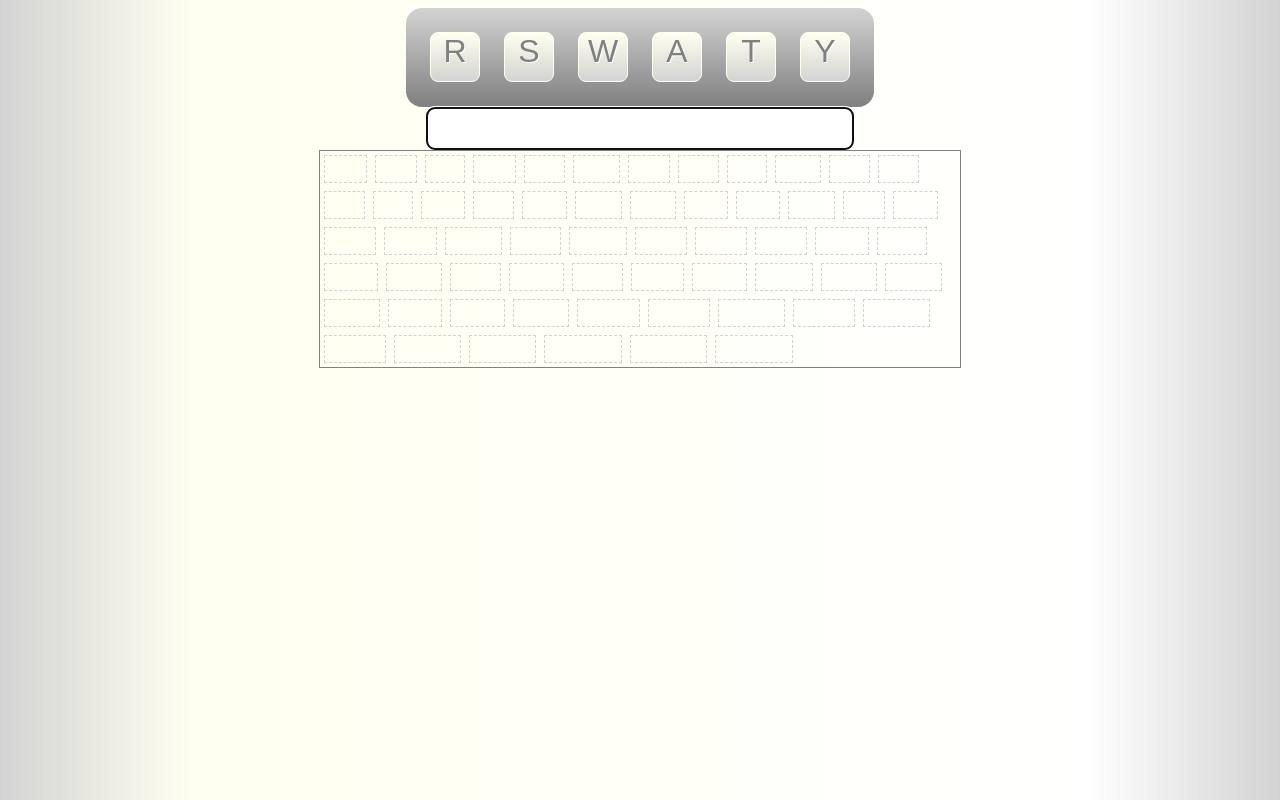
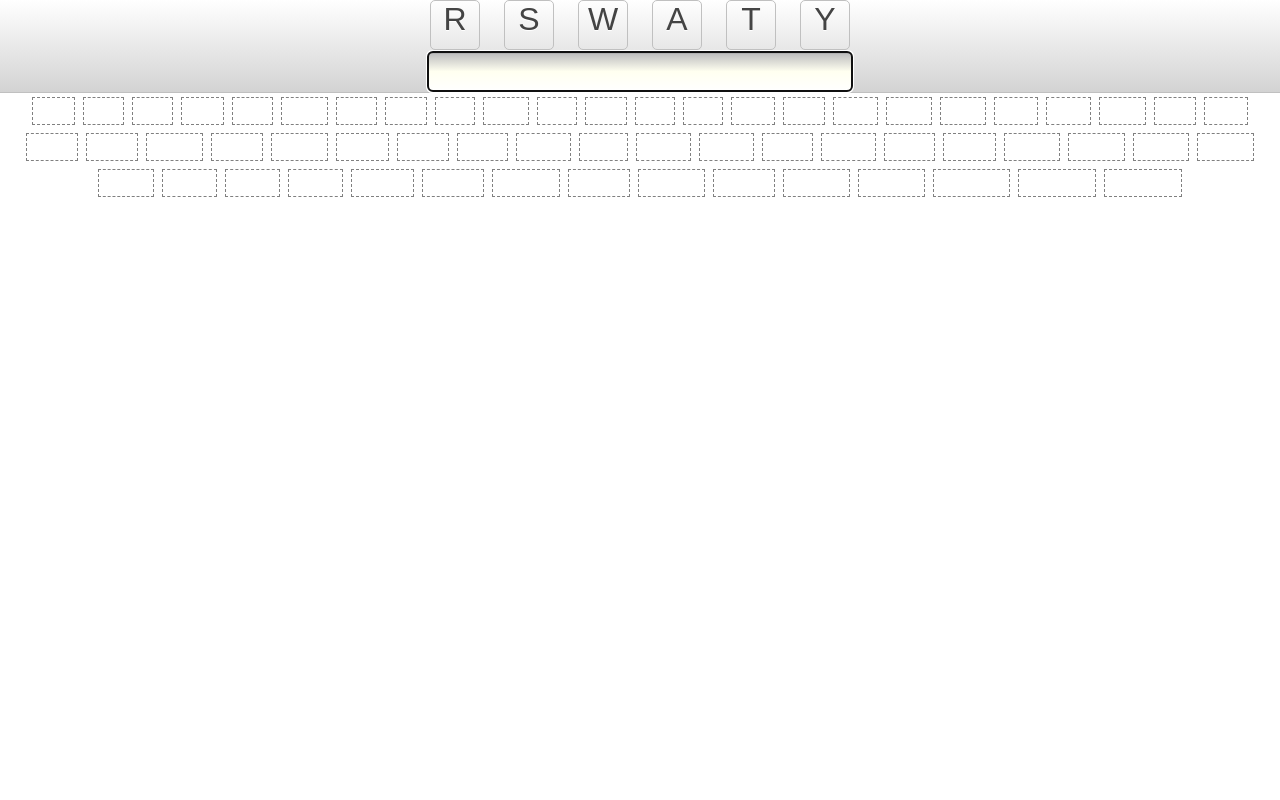
Before and after one commit to dwyer/anagame, a plain HTML site: page index.html in a window 1280 px wide. Drawn offline with Linux system fonts and the light colour scheme.

Commit message:
interface

```diff
--- a/anagame.css
+++ b/anagame.css
@@ -1,10 +1,6 @@
 body {
-  background: -webkit-gradient(linear, left top, right top,
-      from(lightgray),
-        to(lightgray),
-      color-stop(0.15,ivory),
-      color-stop(0.85,white));
   font-family: sans-serif;
+  margin: 0px;
 }
 
 #game {
@@ -12,14 +8,14 @@ body {
 }
 
 #words {
-  border: 1px solid gray;
-  display: inline-block;
-  text-align: left;
-  width: 640px;
+  //border: 1px solid gray;
+  //display: inline-block;
+  //text-align: left;
+  //width: 640px;
 }
 
 #words span {
-  border: 1px dashed lightgray;
+  border: 1px dashed gray;
   color: transparent;
   display: inline-block;
   margin: 4px;
@@ -32,27 +28,29 @@ body {
   color: black;
 }
 
+#input {
+  background: -webkit-gradient(linear, 0 0, 0 100%, from(white), to(lightgray));
+  border-bottom: 1px solid silver;
+  text-align: center;
+}
+
 #letters {
-  background: -webkit-gradient(linear, left top, left bottom, from(lightgray), to(gray));
-  background-color: lightgray;
   border-color: gray lightgray lightgray gray;
   border-radius: 16px;
-  display: inline-block;
+  display: block;
   margin: auto;
-  padding: 24px 12px;
 }
 
 #letters span {
-  background: -webkit-gradient(linear, left top, left bottom, from(ivory), to(lightgray));
-  background-color: lightgray;
-  border: 1px solid ivory;
-  border-radius: 8px;
-  color: gray;
+  background-color: transparent;
+  border: 1px solid silver;
+  border-radius: 5px;
+  color: #444;
   display: inline-block;
   font-size: xx-large;
   margin: 0px 12px 0px 12px;
   text-align: center;
-  text-shadow: 1px 1px white;
+  text-shadow: 0px 1px white;
   text-transform: uppercase;
   width: 48px;
   height: 48px;
@@ -67,11 +65,17 @@ body {
 }
 
 #letters span.infocus {
-  border-color: orange;
+  background: -webkit-gradient(linear, 0 0, 0 100%, from(gold), color-stop(0.5, orange), to(gold));
+  text-shadow: none;
+  -webkit-transition: linear 1s background;
 }
 
 input {
-  border-radius: 8px;
+  -webkit-box-shadow: 0px 1px white;
+  background: -webkit-gradient(linear, 0 0, 0 100%, from(gray), color-stop(0.05, silver), color-stop(0.5, ivory), to(white));
+  border: 1px solid silver;
+  border-collapse: collapse;
+  border-radius: 5px;
   font-size: xx-large;
   text-align: center;
   text-transform: uppercase;
--- a/index.html
+++ b/index.html
@@ -10,8 +10,10 @@
   </head>
   <body>
     <div id="game">
-      <div id="letters"></div>
-      <div><input type="text" onkeyup="handleInput(this);"></div>
+      <div id="input">
+        <div id="letters"></div>
+        <input type="text" onkeyup="handleInput(this);">
+      </div>
       <div id="words"></div>
     </div>
   </body>
```
